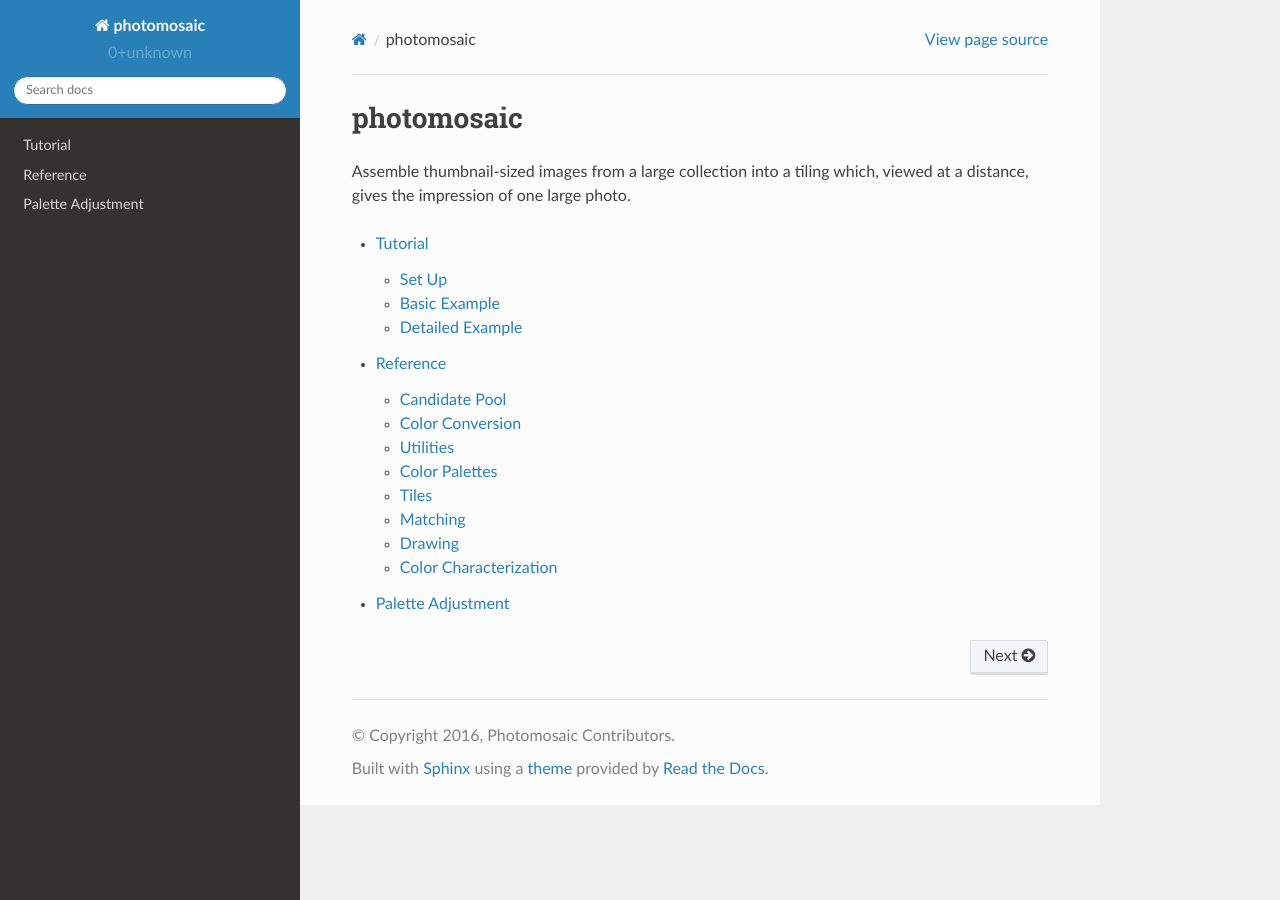
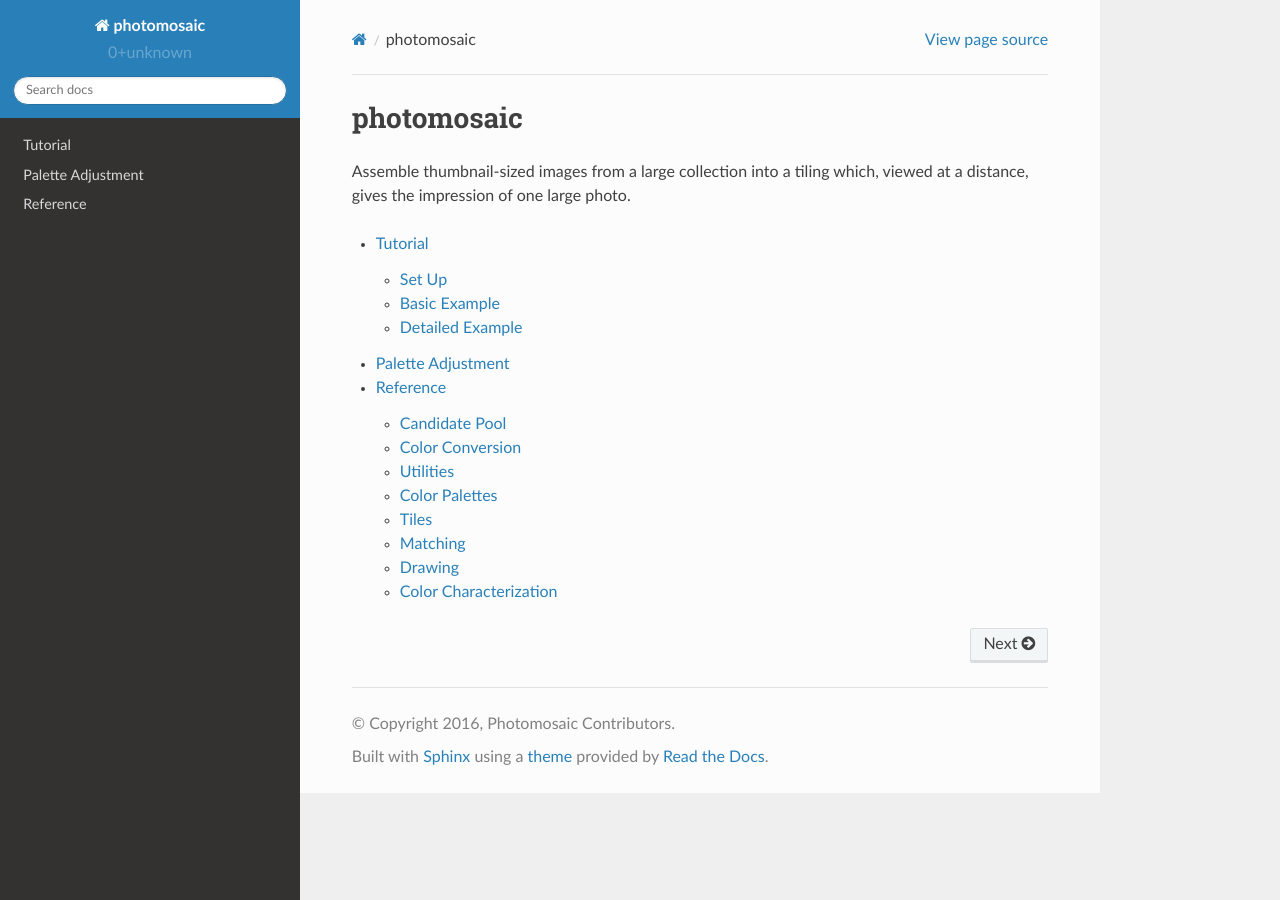
Before and after one commit to danielballan/photomosaic, a Sphinx documentation site: the page built from doc/source/index.rst, in a window 1280 px wide. Built offline with Sphinx 7.4.7 and the Read the Docs theme 2.0.0, drawn with Linux system fonts in a browser that asks for light colours.

Commit message:
DOC: Change section order.

```diff
--- a/doc/source/index.rst
+++ b/doc/source/index.rst
@@ -8,5 +8,5 @@ viewed at a distance, gives the impression of one large photo.
    :maxdepth: 2
 
    tutorial
+   palette
    reference
-   palette
```
